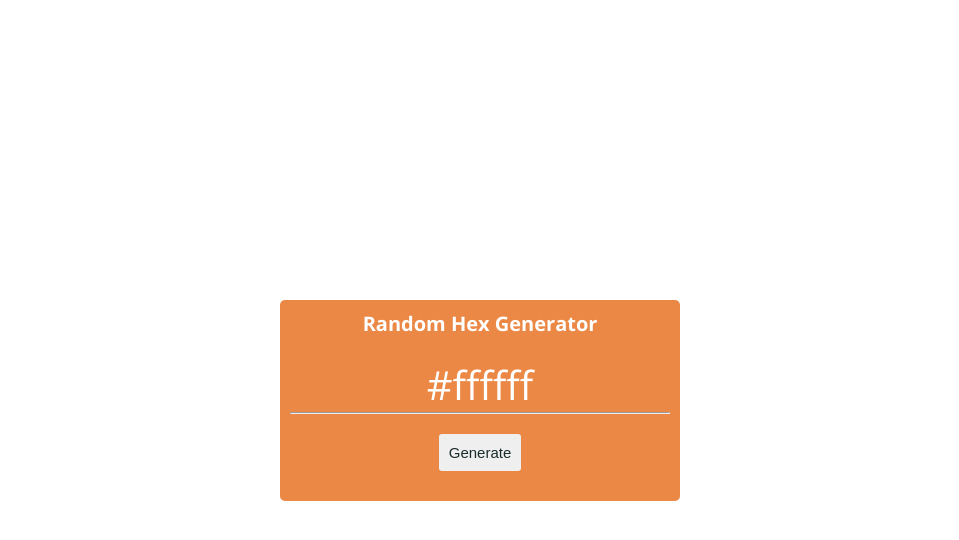
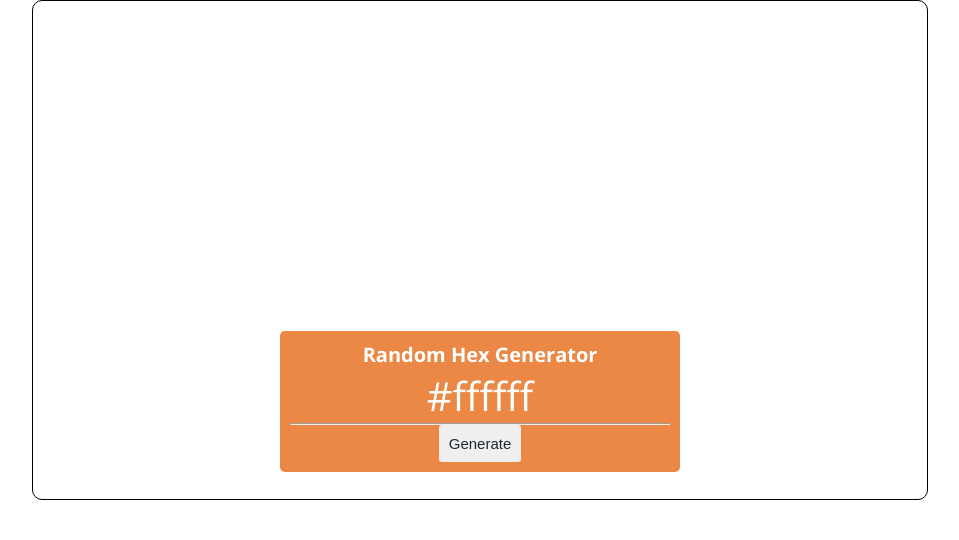
Before and after one commit to MrShifu01/randomHexColor, a plain HTML site: page index.html in a window 1280 px wide. Shown: the whole page, without its empty margins (160-1119 px from the left). Drawn offline with nearby package versions, Linux system fonts and the light colour scheme.

Commit message:
changed the html classnames to camelCase and the hex display to a container

```diff
--- a/index.html
+++ b/index.html
@@ -7,8 +7,9 @@
     <link rel="stylesheet" href="styles.css" />
   </head>
   <body>
+    <div class="wideContainer">
       <div class="container">
-      <div class="counter-div">
+        <div class="counterDiv">
           <h1>Random Hex Generator</h1>
           <span class="count">#ffffff</span>
           <hr>
@@ -19,6 +20,7 @@
           </div>
         </div>
       </div>
+    </div>
     <script src="script.js"></script>
   </body>
 </html>
--- a/script.js
+++ b/script.js
@@ -1,9 +1,10 @@
 const count = document.querySelector('.count')
 const generate = document.querySelector('.generate')
+const container = document.querySelector(".wideContainer")
 
 generate.addEventListener('click', () => {
 
     const hex = Math.random().toString(16).substring(2, 8)
     count.innerHTML = "#" + hex
-    document.body.style.backgroundColor = "#" + hex
+    container.style.backgroundColor = "#" + hex
 })
--- a/styles.css
+++ b/styles.css
@@ -34,6 +34,14 @@ img {
   width: 100%;
 }
 
+.wideContainer {
+  border: 1px solid;
+  width: 70%;
+  height: 500px;
+  margin: auto auto;
+  border-radius: 10px;
+}
+
 .container {
   max-width: 900px;
   margin: 0 auto;
@@ -44,7 +52,7 @@ img {
   height: 100vh;
 }
 
-.counter-div {
+.counterDiv {
   width: 40rem;
   border: 1px solid --grey;
   padding: 1rem;
```
Lines whose indentation alone changed are shown as unchanged.
